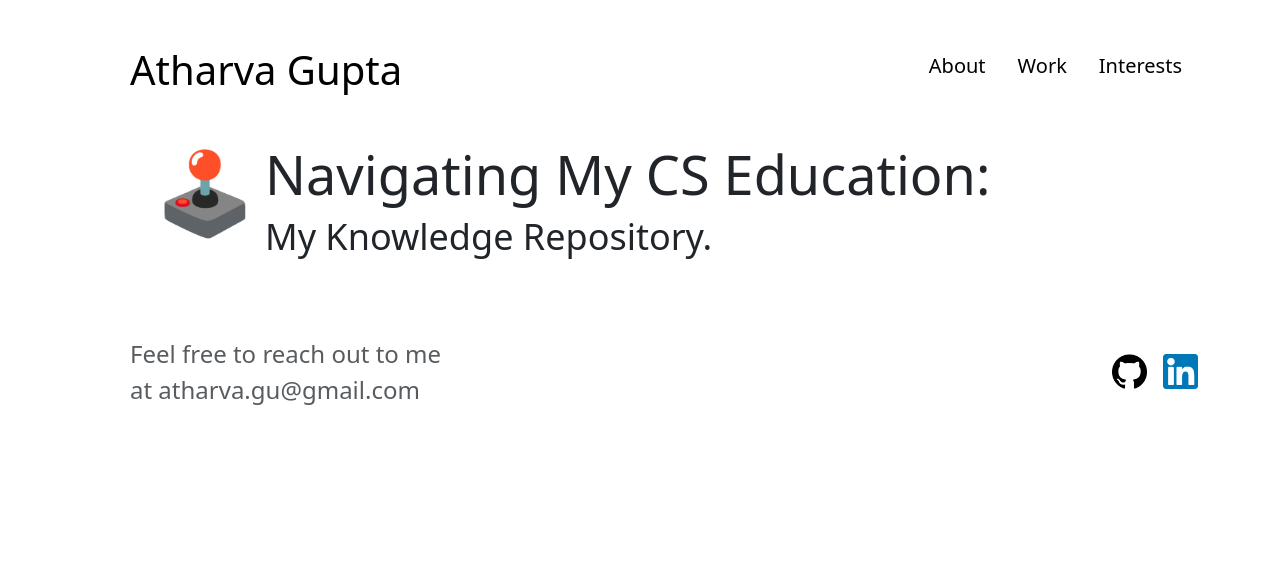
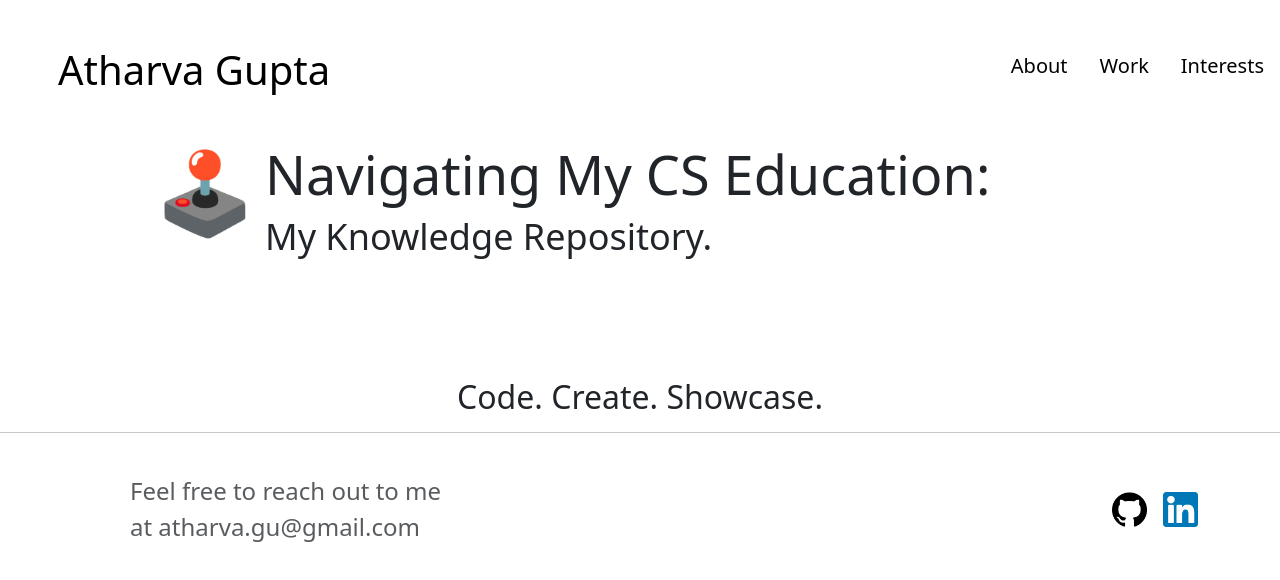
Before and after one commit to Atharva404/atharvag.me, a plain HTML site: page work.html in a window 1280 px wide. Drawn offline with nearby package versions, Linux system fonts and the light colour scheme.

Commit message:
Update website
Added hr elements

```diff
--- a/css/style.css
+++ b/css/style.css
@@ -1,4 +1,4 @@
-.container {
+.container-nav {
     padding-top: 30px;
 }
 div {
@@ -22,6 +22,14 @@ p {
     font-family: 'Roboto', sans-serif;
     font-size: 28px;
     font-weight: 525;
+}
+
+#tag-line {
+    padding-top: 5%;
+    display: flex;
+    flex-direction: column;
+    justify-content: center;
+    text-align: center;
 }
 #body-text {
     font-size: 72px;
--- a/work.html
+++ b/work.html
@@ -11,7 +11,7 @@
     <link href="https://fonts.googleapis.com/css2?family=Roboto&family=Rubik&display=swap" rel="stylesheet">
 </head>
 <body>
-    <div class="container">
+    <div class="container-nav">
         <header class="d-flex flex-wrap justify-content-center py-3 mb-4">
           <a href="/" class="d-flex align-items-center mb-3 mb-md-0 me-md-auto link-body-emphasis text-decoration-none">
             <svg class="bi me-2" width="40" height="32"><use xlink:href="#bootstrap"></use></svg>
@@ -33,6 +33,10 @@
           <h1 id = "lower-text-work">My Knowledge Repository.</h1>
         </div>
       </div>
+      <br>
+      <br>
+      <h2 id = "tag-line">Code. Create. Showcase.</h2>
+      <hr>
       <div class="container">
         <footer class="d-flex flex-wrap justify-content-between align-items-center py-3 my-4">
           <div class="col-md-4 d-flex align-items-center">
```
Also changed, not shown: index.html (+4 -1 lines).
